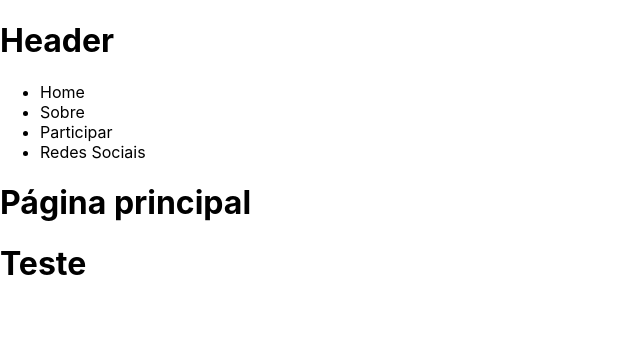
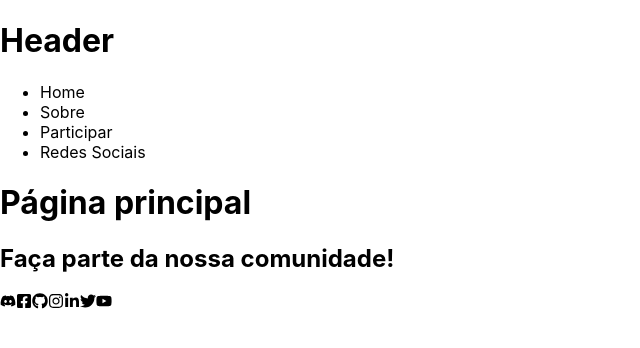
Before and after one commit to SouJunior/site-webapp, a Next.js app: page / in a window 1280 px wide. Shown: the top 348 px of the page, without its empty margins (0-640 px from the left). Built offline with nearby package versions, Linux system fonts and the light colour scheme.

Commit message:
Início do Footer. Importação do Css com problemas (verificar

```diff
--- /dev/null
+++ b/components/Footer/footer.module.css
@@ -0,0 +1,3 @@
+.title{
+    color: #1165ba;
+}
--- a/components/Footer/index.jsx
+++ b/components/Footer/index.jsx
@@ -1,9 +1,48 @@
 import React from "react";
+/*import "footer.module.css";*/
+
+import {FaDiscord, FaFacebookSquare, FaGithub, FaInstagram, FaLinkedinIn, FaTwitter, FaYoutube } from "react-icons/fa";
+
+//array com os icones
+
+const socialNetworks = [
+  {name: "discord" , icon: <FaDiscord />},
+  {name: "facebook" , icon:<FaFacebookSquare /> },
+  { name: "github", icon: <FaGithub /> },
+  { name: "instagram", icon: <FaInstagram />, },
+  { name: "linkedin", icon: <FaLinkedinIn /> },
+  {name: "twitter" , icon: <FaTwitter /> },
+  {name: "youtube", icon: <FaYoutube /> },
+   ];
 
 export const Footer = () => {
   return (
-    <footer>
-      <h1>Teste</h1>
-    </footer>
-  )
-}
+    <section className="social-networks">
+      <h2 className="title">Faça parte da nossa comunidade!</h2>
+       {socialNetworks.map((network) => (
+       <a href="#" target="_blank" className="social-btn" id={network.discord} key={network.discord}>
+       {network.icon}
+        </a>,
+         <a href="#" target="_blank" className="social-btn" id={network.facebook} key={network.facebook}>
+         {network.icon}
+       </a>,
+     <a href="#" target="_blank" className="social-btn" id={network.github} key={network.github}>
+     {network.icon}
+    </a>,
+      <a href="#" target="_blank" className="social-btn" id={network.instagram} key={network.instagram}>
+   {network.icon}
+   </a>,
+       <a href="#" target="_blank" className="social-btn" id={network.linkedin} key={network.linkedin}>
+       {network.icon}
+     </a>,
+      <a href="#" target="_blank" className="social-btn" id={network.twitter} key={network.twitter}>
+      {network.icon}
+    </a>,
+     <a href="#" target="_blank" className="social-btn" id={network.youtube} key={network.youtube}>
+     {network.icon}
+   </a>,
+
+    ))}
+  </section>
+  );
+};
--- a/package.json
+++ b/package.json
@@ -11,7 +11,8 @@
   "dependencies": {
     "next": "12.3.1",
     "react": "18.2.0",
-    "react-dom": "18.2.0"
+    "react-dom": "18.2.0",
+    "react-icons": "^4.4.0"
   },
   "devDependencies": {
     "eslint": "8.25.0",
```
Also changed, not shown: 1 other file (tests, documents, lock files or other folders).
